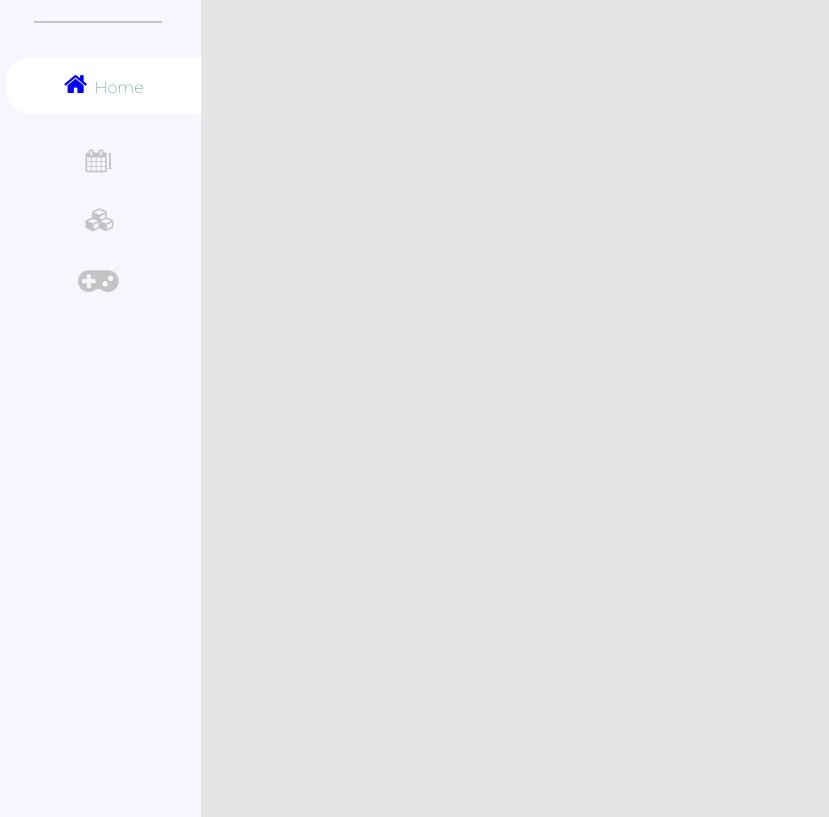
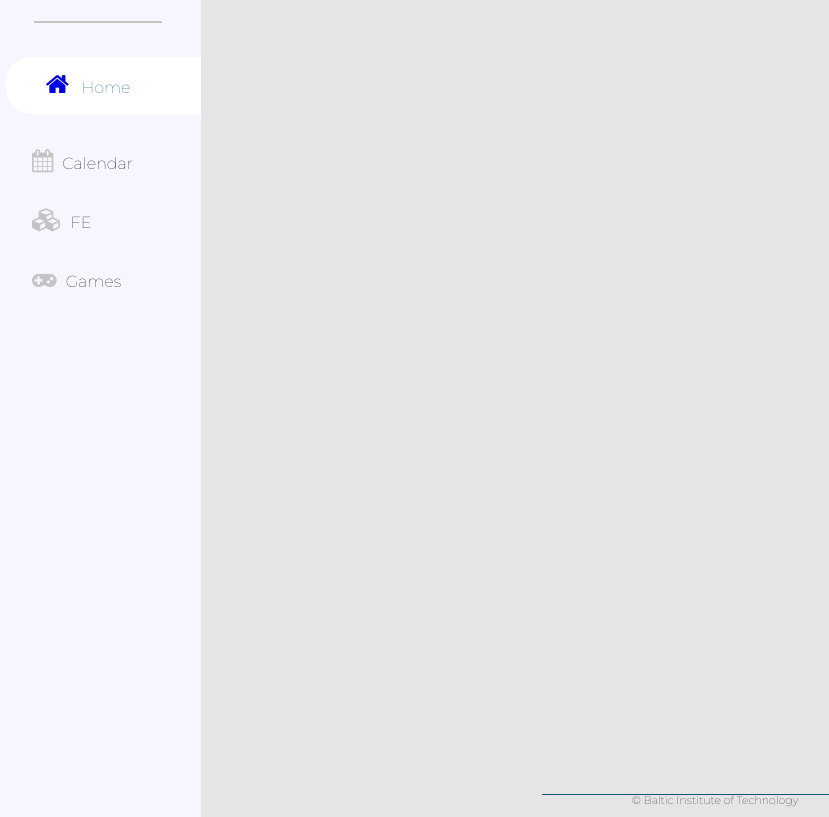
Before and after one commit to VytautasValutis/0120-Challenge, a website: page index.html in a window 1280 px wide. Shown: the part 89-906 px from the top of the page, without its empty margins (5-834 px from the left). Drawn offline with Linux system fonts and the light colour scheme.

Commit message:
Layout end

```diff
--- a/index.html
+++ b/index.html
@@ -13,13 +13,23 @@
     <nav class="nav">
         <img class="nav-logo" src="./assets/BIT 2.png" alt="BIT logo">
         <div class="line"></div>
-        <div class=" nav-home-icons">
+        <div class="nav-home-icons">
             <a href="#" target="_blank" class="fa fa-home home-icon"></a>
             <p class="miracle">Home</p>
         </div>
-        <a href="#" target="_blank" class="miracle fa fa-calendar nav-icons">l</a>
-        <a href="#" target="_blank" class="fa fa-cubes nav-icons"></a>
-        <a href="#" target="_blank" class="fa fa-gamepad nav-icons gamepad-icons"></a>
+        <div>
+            <a href="#" target="_blank" class="fa fa-calendar nav-icons"></a>
+            <p class="miracle">Calendar</p>
+        </div>
+        <div>
+            <a href="#" target="_blank" class="fa fa-cubes nav-icons"></a>
+            <p class="miracle">FE</p>
+        </div>
+        <div>
+            <a href="#" target="_blank" class="fa fa-gamepad nav-icons nav-icons"></a>
+            <p class="miracle">Games</p>
+        </div>
     </nav>
+    <p class="copy">&copy; Baltic Institute of Technology</p>
 </body>
 </html>
--- a/styles/layout.css
+++ b/styles/layout.css
@@ -10,6 +10,7 @@ body {
     height: 906px;
     background-color: var(--main-back-color);
     display: block;
+    position: relative;
 }
 .nav {
     width: 100px;
@@ -18,8 +19,8 @@ body {
     float: left;
     display: flex;
     flex-direction: column;
-    align-items: center;
     transition: width 2s;
+    box-shadow: 0px 4px 0 #000;
 }
 .nav:hover {
     width: 206px;
@@ -28,6 +29,7 @@ body {
     width: 68px;
     height: 34px;
     margin-top: 52px;
+    margin-left: calc(50% - 34px);
     display: block;
 }
 .line {
@@ -36,9 +38,11 @@ body {
     display: block;
     background-color: var(--icon-color);
     margin-top: 24px;
+    margin-left: 18px;
 }
-.nav.line:hover{
+.nav:hover .line{
     width: 62%;
+    margin-left: 19%;
 }
 .nav-home-icons {
     margin-top: 34px;
@@ -46,8 +50,8 @@ body {
     width: calc(100% - 11px);
     height: 57px;
     text-align: center;
+    margin-left: 11px;
     background-color: #fff;
-    align-self: flex-end;
     border-radius: 25px 0px 0px 25px;
     color: var(--home-icon-color);
     transition: 2s;
@@ -60,42 +64,61 @@ body {
     line-height: 56px;
     text-decoration: none;
     display: inline-block;
-}
-.element {
-    width: 100%;
-    float: left;
+    text-align: center;
 }
 .miracle {
-    /* display: none; */
+    /* display: inline-block; */
     display: none;
     font-size: 16px;
-    line-height: 17px;
-    font-weight: 400;
+    line-height: 18px;
+    font-weight: 500;
     text-align: center;
+    width: 0;
+    text-align: left;
+    padding-left: 5px;
+    margin: 0;
 }
 .nav:hover .miracle {
     display: inline-block;
-
+    width: 81px;
 }
-/* .nav-home-icons::after {
-    content: "HOME";
-    font-size: 18px;
-    display: none;
-}
-.nav:hover .nav-home-icons::after {
-    display: block;
-} */
 .nav-icons {
     margin-top: 34px;
-    display: block;
-    width: 25px;
     height: 25px;
     text-decoration: none;
     font-size: 23px;
     line-height: 25px;
+    margin-left: 37px;
     color: var(--icon-color);
 }
-.gamepad-icons {
-    width: 40px;
-    font-size: 38px;
+.nav:hover .nav-icons {
+    margin-top: 34px;
 }
+.icons {
+    color: var(--icon-color);
+    display: inline-block;
+    width: 81px;
+    line-height: 18px;
+    text-align: center;
+}
+.copy {
+    font-size: 11px;
+    position: absolute;
+    bottom: 0;
+    left: 50%;
+    display: block;
+    line-height: 1em;
+    margin: 0;
+    width: 184px;
+    height: 24px;
+    text-align: center;
+    transform: translateX(-50%);
+}
+.copy::before {
+    content: "";
+    width: 346px;
+    height: 1px;
+    border-bottom: 1px solid var(--home-icon-color);
+    display: block;
+    transform: translateX(-81px);
+}
```
